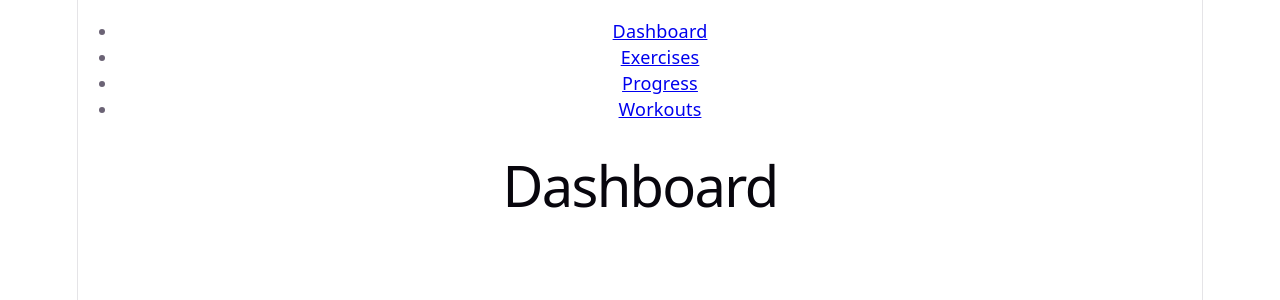
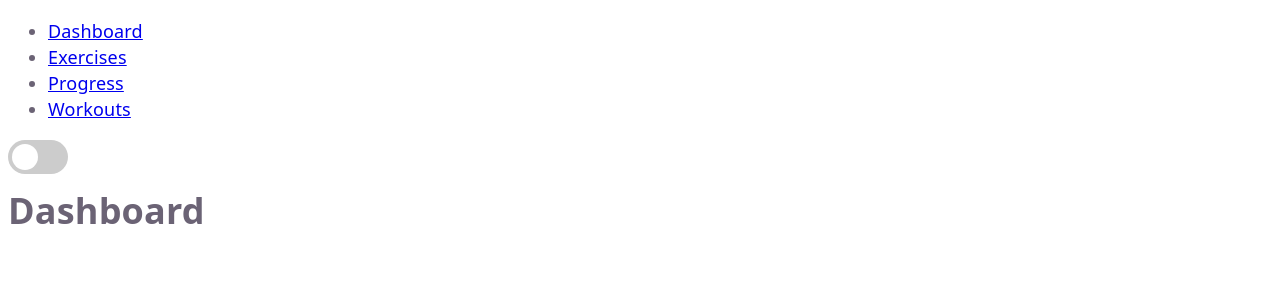
Before and after one commit to Tarantil/fittrack, a React (Vite) app: page / in a window 1280 px wide. Shown: the top 300 px of the page. Built offline with nearby package versions, Linux system fonts and the light colour scheme.

Commit message:
Add dark mode function

```diff
--- a/index.html
+++ b/index.html
@@ -4,7 +4,7 @@
     <meta charset="UTF-8" />
     <link rel="icon" type="image/svg+xml" href="/favicon.svg" />
     <meta name="viewport" content="width=device-width, initial-scale=1.0" />
-    <title>fittrack</title>
+    <title>FitTrack</title>
   </head>
   <body>
     <div id="root"></div>
--- a/src/App.css
+++ /dev/null
@@ -1,184 +0,0 @@
-.counter {
-  font-size: 16px;
-  padding: 5px 10px;
-  border-radius: 5px;
-  color: var(--accent);
-  background: var(--accent-bg);
-  border: 2px solid transparent;
-  transition: border-color 0.3s;
-  margin-bottom: 24px;
-
-  &:hover {
-    border-color: var(--accent-border);
-  }
-  &:focus-visible {
-    outline: 2px solid var(--accent);
-    outline-offset: 2px;
-  }
-}
-
-.hero {
-  position: relative;
-
-  .base,
-  .framework,
-  .vite {
-    inset-inline: 0;
-    margin: 0 auto;
-  }
-
-  .base {
-    width: 170px;
-    position: relative;
-    z-index: 0;
-  }
-
-  .framework,
-  .vite {
-    position: absolute;
-  }
-
-  .framework {
-    z-index: 1;
-    top: 34px;
-    height: 28px;
-    transform: perspective(2000px) rotateZ(300deg) rotateX(44deg) rotateY(39deg)
-      scale(1.4);
-  }
-
-  .vite {
-    z-index: 0;
-    top: 107px;
-    height: 26px;
-    width: auto;
-    transform: perspective(2000px) rotateZ(300deg) rotateX(40deg) rotateY(39deg)
-      scale(0.8);
-  }
-}
-
-#center {
-  display: flex;
-  flex-direction: column;
-  gap: 25px;
-  place-content: center;
-  place-items: center;
-  flex-grow: 1;
-
-  @media (max-width: 1024px) {
-    padding: 32px 20px 24px;
-    gap: 18px;
-  }
-}
-
-#next-steps {
-  display: flex;
-  border-top: 1px solid var(--border);
-  text-align: left;
-
-  & > div {
-    flex: 1 1 0;
-    padding: 32px;
-    @media (max-width: 1024px) {
-      padding: 24px 20px;
-    }
-  }
-
-  .icon {
-    margin-bottom: 16px;
-    width: 22px;
-    height: 22px;
-  }
-
-  @media (max-width: 1024px) {
-    flex-direction: column;
-    text-align: center;
-  }
-}
-
-#docs {
-  border-right: 1px solid var(--border);
-
-  @media (max-width: 1024px) {
-    border-right: none;
-    border-bottom: 1px solid var(--border);
-  }
-}
-
-#next-steps ul {
-  list-style: none;
-  padding: 0;
-  display: flex;
-  gap: 8px;
-  margin: 32px 0 0;
-
-  .logo {
-    height: 18px;
-  }
-
-  a {
-    color: var(--text-h);
-    font-size: 16px;
-    border-radius: 6px;
-    background: var(--social-bg);
-    display: flex;
-    padding: 6px 12px;
-    align-items: center;
-    gap: 8px;
-    text-decoration: none;
-    transition: box-shadow 0.3s;
-
-    &:hover {
-      box-shadow: var(--shadow);
-    }
-    .button-icon {
-      height: 18px;
-      width: 18px;
-    }
-  }
-
-  @media (max-width: 1024px) {
-    margin-top: 20px;
-    flex-wrap: wrap;
-    justify-content: center;
-
-    li {
-      flex: 1 1 calc(50% - 8px);
-    }
-
-    a {
-      width: 100%;
-      justify-content: center;
-      box-sizing: border-box;
-    }
-  }
-}
-
-#spacer {
-  height: 88px;
-  border-top: 1px solid var(--border);
-  @media (max-width: 1024px) {
-    height: 48px;
-  }
-}
-
-.ticks {
-  position: relative;
-  width: 100%;
-
-  &::before,
-  &::after {
-    content: '';
-    position: absolute;
-    top: -4.5px;
-    border: 5px solid transparent;
-  }
-
-  &::before {
-    left: 0;
-    border-left-color: var(--border);
-  }
-  &::after {
-    right: 0;
-    border-right-color: var(--border);
-  }
-}
--- a/src/App.tsx
+++ b/src/App.tsx
@@ -1,4 +1,3 @@
-import './App.css'
 import { createBrowserRouter, RouterProvider } from 'react-router-dom'
 import RootLayout from './pages/Root';
 import NotFound from './pages/NotFound';
--- a/src/components/MainNavigation.tsx
+++ b/src/components/MainNavigation.tsx
@@ -1,6 +1,7 @@
 import { NavLink } from "react-router-dom"
+import ToggleButton from "./ToggleButton";
 
-export default function MainNavigation(){
+export default function MainNavigation({onSetMode}){
     return (
         <header>
             <ul>
@@ -9,6 +10,7 @@ export default function MainNavigation(){
                 <li><NavLink to="/progress" className={({isActive})=>isActive?'active':undefined}>Progress</NavLink></li>
                 <li><NavLink to="/workouts" className={({isActive})=>isActive?'active':undefined}>Workouts</NavLink></li>
             </ul>
+            <ToggleButton name="mode" onClick={onSetMode}/>
         </header>
     );
 }
--- /dev/null
+++ b/src/components/ToggleButton.module.css
@@ -0,0 +1,40 @@
+.toggle-button{
+    position: relative;
+    width: 60px;
+    height: 34px;
+    display: block;
+}
+.toggle-button input{
+    opacity: 0;
+    width: 0;
+    height: 0;
+}
+.slider{
+    position: absolute;
+    top: 0;
+    left: 0;
+    width: 100%;
+    height: 100%;
+    border-radius: 100px;
+    background-color: #ccc;
+}
+.slider::before{
+    content: '';
+    position: absolute;
+    height: 26px;
+    width: 26px;
+    left: 4px;
+    bottom: 4px;
+    border-radius: 100%;
+    background-color: #fff;
+    -webkit-transition: .4s;
+    transition: .4s;
+}
+.toggle-button input:checked + .slider::before{
+    -webkit-transform: translateX(26px);
+    -ms-transform: translateX(26px);
+    transform: translateX(26px);
+}
+.toggle-button input:checked + .slider{
+    background-color: #2196F3;
+}
--- /dev/null
+++ b/src/components/ToggleButton.tsx
@@ -0,0 +1,9 @@
+import classes from "./ToggleButton.module.css";
+export default function ToggleButton({name, ...props}){
+    return (
+        <label htmlFor={name} className={classes["toggle-button"]}>
+            <input type="checkbox" name={name} id={name} {...props}/>
+            <span className={classes.slider}></span>
+        </label>
+    );
+}
--- a/src/index.css
+++ b/src/index.css
@@ -45,67 +45,5 @@
       rgba(0, 0, 0, 0.4) 0 10px 15px -3px, rgba(0, 0, 0, 0.25) 0 4px 6px -2px;
   }
 
-  #social .button-icon {
-    filter: invert(1) brightness(2);
-  }
+
 }
-
-#root {
-  width: 1126px;
-  max-width: 100%;
-  margin: 0 auto;
-  text-align: center;
-  border-inline: 1px solid var(--border);
-  min-height: 100svh;
-  display: flex;
-  flex-direction: column;
-  box-sizing: border-box;
-}
-
-body {
-  margin: 0;
-}
-
-h1,
-h2 {
-  font-family: var(--heading);
-  font-weight: 500;
-  color: var(--text-h);
-}
-
-h1 {
-  font-size: 56px;
-  letter-spacing: -1.68px;
-  margin: 32px 0;
-  @media (max-width: 1024px) {
-    font-size: 36px;
-    margin: 20px 0;
-  }
-}
-h2 {
-  font-size: 24px;
-  line-height: 118%;
-  letter-spacing: -0.24px;
-  margin: 0 0 8px;
-  @media (max-width: 1024px) {
-    font-size: 20px;
-  }
-}
-p {
-  margin: 0;
-}
-
-code,
-.counter {
-  font-family: var(--mono);
-  display: inline-flex;
-  border-radius: 4px;
-  color: var(--text-h);
-}
-
-code {
-  font-size: 15px;
-  line-height: 135%;
-  padding: 4px 8px;
-  background: var(--code-bg);
-}
--- a/src/pages/Root.tsx
+++ b/src/pages/Root.tsx
@@ -1,11 +1,22 @@
 import { Outlet } from "react-router-dom";
 import MainNavigation from "../components/MainNavigation";
+import { useState } from "react";
 
 export default function RootLayout(){
+    const [darkMode, setDarkMode] = useState(false);
+    let classes="main-layout";
+    function modeHandler(){
+        setDarkMode((prev)=>!prev);
+    }
+
+    if(darkMode){
+        classes += " main-layout_dark";
+    }
     return (
-        <>
-        <MainNavigation />
-        <Outlet />
-        </>
+        <div className={classes}>
+            <MainNavigation onSetMode={modeHandler}/>
+            <Outlet />
+
+        </div>
     );
 }
```
